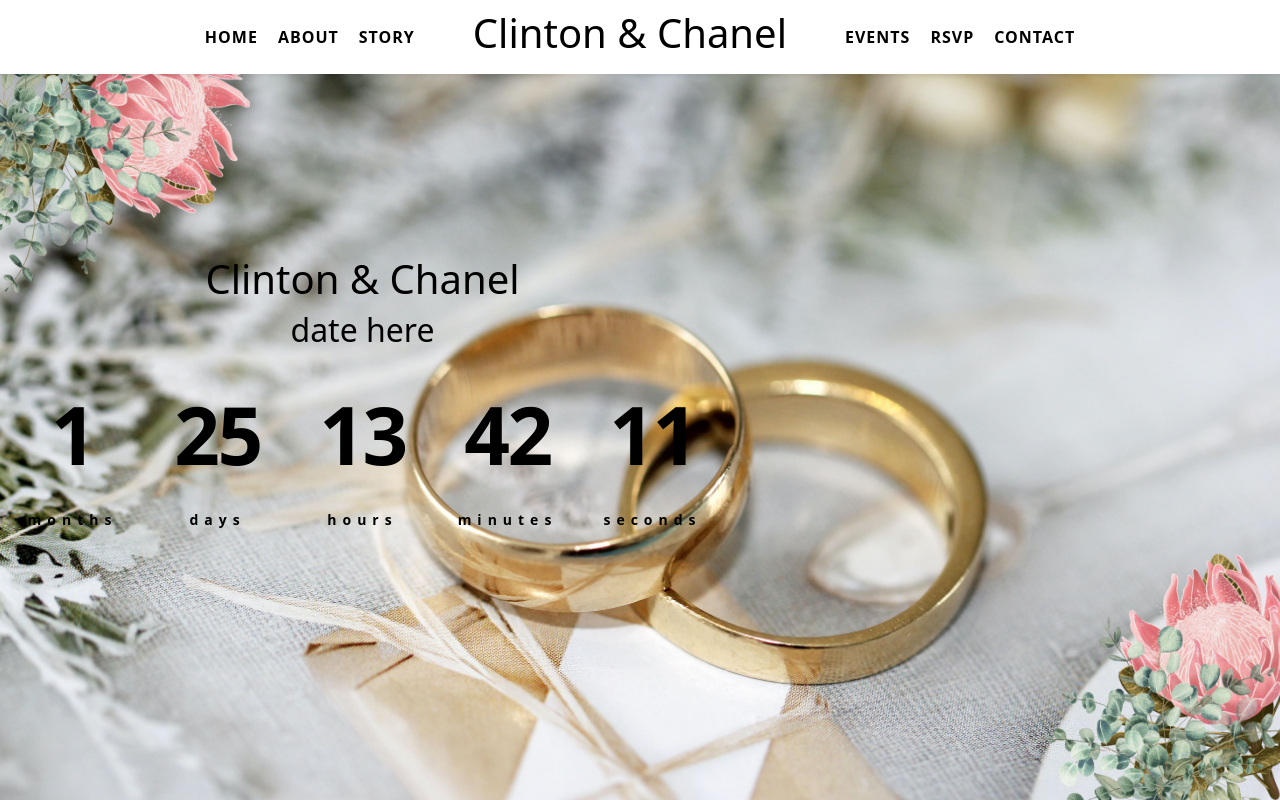
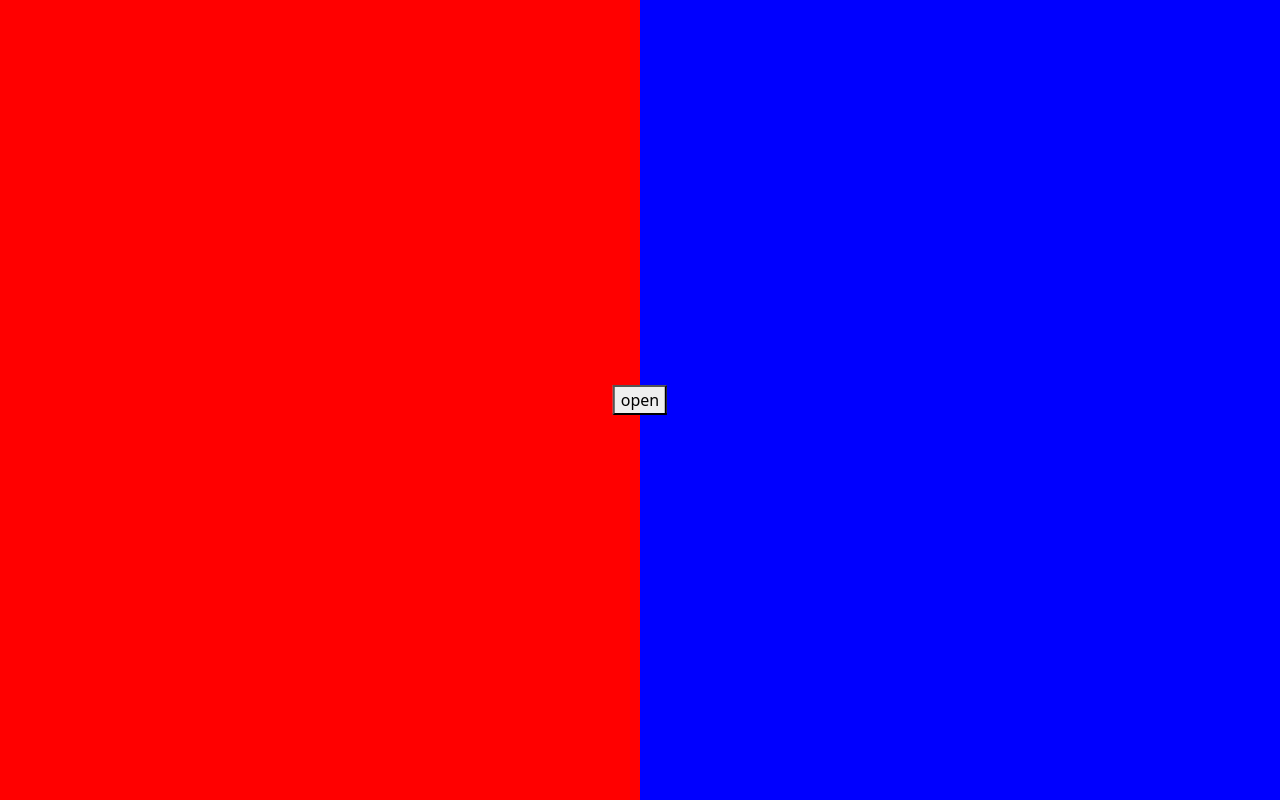
Before and after one commit to ZeroRex0126/weddingrsv, a Next.js app: page / in a window 1280 px wide. Shown: the top 800 px of the page. Built offline with nearby package versions, Linux system fonts and the light colour scheme.

Commit message:
added door

```diff
--- a/pages/_app.js
+++ b/pages/_app.js
@@ -6,42 +6,9 @@ import "../styles/globals.css";
 import "../styles/index.scss";
 import "../styles/settings.scss";
 import "bootstrap/dist/css/bootstrap.css";
-// const OwlCarousel = dynamic(import("react-owl-carousel"), { ssr: false });
-// ..Loading Function
-// function Loading() {
-//   const router = useRouter();
-
-//   const [loading, setLoading] = useState(false);
-
-//   useEffect(() => {
-//     const handleStart = (url) => url !== router.asPath && setLoading(true);
-//     const handleComplete = (url) =>
-//       url === router.asPath &&
-//       setTimeout(() => {
-//         setLoading(false);
-//       }, 5000);
-
-//     router.events.on("routeChangeStart", handleStart);
-//     router.events.on("routeChangeComplete", handleComplete);
-//     router.events.on("routeChangeError", handleComplete);
-
-//     return () => {
-//       router.events.off("routeChangeStart", handleStart);
-//       router.events.off("routeChangeComplete", handleComplete);
-//       router.events.off("routeChangeError", handleComplete);
-//     };
-//   });
-
-//   return (
-//     loading && (
-//       <div className="spinner-wrapper">
-//         <div className="spinner">test</div>
-//       </div>
-//     )
-//   );
-// }
 
 function MyApp({ Component, pageProps }) {
+  const [doorOpen, setDoorOpen] = useState(false);
   const [loading, setLoading] = useState(true);
   const [webSiteSetting, setWebSiteSetting] = useState({});
   const [remainingTime, setRemainingTime] = useState({});
@@ -66,13 +33,24 @@ function MyApp({ Component, pageProps }) {
   }, []);
 
   return !loading ? (
-    <>
-      {/* <Loading /> */}
+    <div className={`${!doorOpen ? "diableScroll" : ""}`}>
       <Layout>
         <Head>
           <meta name="viewport" content="width=device-width, initial-scale=1" />
         </Head>
-
+        <button
+          className={`openBtn ${doorOpen ? "hide" : ""}`}
+          onClick={() => {
+            setDoorOpen(!doorOpen);
+            console.log(doorOpen);
+          }}
+        >
+          open
+        </button>
+        <div className="doorContainer">
+          <div className={`door left ${doorOpen ? "open" : ""}`}></div>
+          <div className={`door right ${doorOpen ? "open" : ""}`}></div>
+        </div>
         <Component
           {...pageProps}
           webSiteSetting={webSiteSetting}
@@ -80,7 +58,7 @@ function MyApp({ Component, pageProps }) {
           calRemaining={calRemaining}
         />
       </Layout>
-    </>
+    </div>
   ) : (
     <div>loading</div>
   );
--- a/pages/index.jsx
+++ b/pages/index.jsx
@@ -27,6 +27,9 @@ export default function Home({ calRemaining, webSiteSetting, remainingTime }) {
 
   return (
     <div className="mainContainer">
+      {/* <button></button> */}
+      {/* <div className="door left"></div>
+      <div className="door right"></div> */}
       <Head>
         <title>{webSiteSetting.title} - Home</title>
         <meta name="description" content="Home page" />
--- a/styles/index.scss
+++ b/styles/index.scss
@@ -1,4 +1,54 @@
 @import "styles/utils";
+
+//door
+.openBtn {
+  position: absolute;
+  top: 50%;
+  left: 50%;
+  transform: translate(-50%, -50%);
+  z-index: 101;
+}
+.diableScroll {
+  height: 100vh;
+  overflow: hidden;
+}
+
+.doorContainer {
+  width: 100vw;
+  position: absolute;
+  overflow: hidden;
+  height: 100vh;
+  z-index: 100;
+}
+
+.door {
+  width: 50%;
+  height: 100%;
+  position: absolute;
+  z-index: 100;
+  transition: all 3s ease-in-out;
+  overflow: hidden;
+}
+
+.door.left {
+  background-color: red;
+  left: 0;
+}
+
+.door.left.open {
+  left: -50%;
+}
+
+.door.right {
+  background-color: blue;
+  right: 0;
+}
+
+.door.right.open {
+  right: -50%;
+}
+
+//end door
 
 .btRight {
   overflow: hidden;
```
